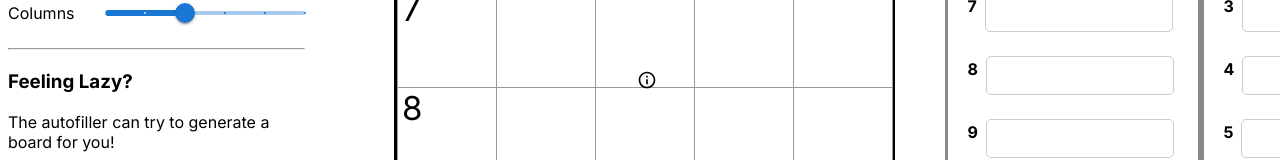
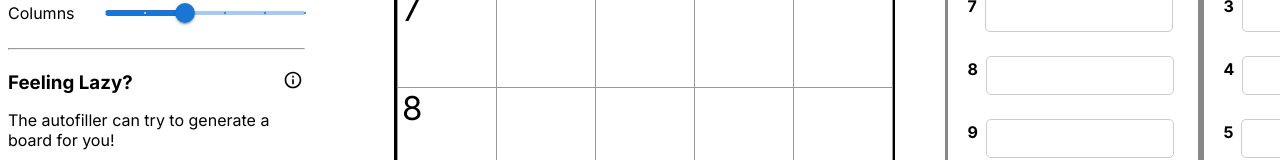
Before and after one commit to begilbert-sys/make-your-own-crossy, a Next.js app: page / in a window 1280 px wide. Shown: the part 420-580 px from the top of the page. Built offline with nearby package versions, Linux system fonts and the light colour scheme.

Commit message:
another patchfix

```diff
--- a/app/components/builder/autofill.tsx
+++ b/app/components/builder/autofill.tsx
@@ -26,6 +26,8 @@ export default function AutoFill() {
 
     return (
         <div>
+            <div className={styles.autoFillTitleWrapper}>
+                <h3 className={styles.autoFillTitle}>Feeling Lazy?</h3>
                 <div className={styles.generatorTooltip}>
                     <Tooltip
                         arrow
@@ -47,7 +49,7 @@ export default function AutoFill() {
                         />
                     </Tooltip>
                 </div>
-            <h3>Feeling Lazy?</h3>
+            </div>
             <p>The autofiller can try to generate a board for you!</p>
             <Button className={styles.generateBoardButton} variant="contained" onClick={handleClick}>
                 {loading ? (
--- a/styles/Builder.module.css
+++ b/styles/Builder.module.css
@@ -23,9 +23,20 @@
 	margin: 0 auto;
 }
 
+.autoFillTitleWrapper {
+	display:flex;
+	justify-content:space-between;
+	align-items: center;
+	width:100%;
+	margin: 0;
+}
+
+.autoFillTitle {
+	margin: 0;
+}
+
 .generatorTooltip {
-	position: absolute;
-	left: 635px;
+
 }
 
 
```
Also changed, not shown: cpp_generator/data/words.txt. Lines whose indentation alone changed are shown as unchanged.
